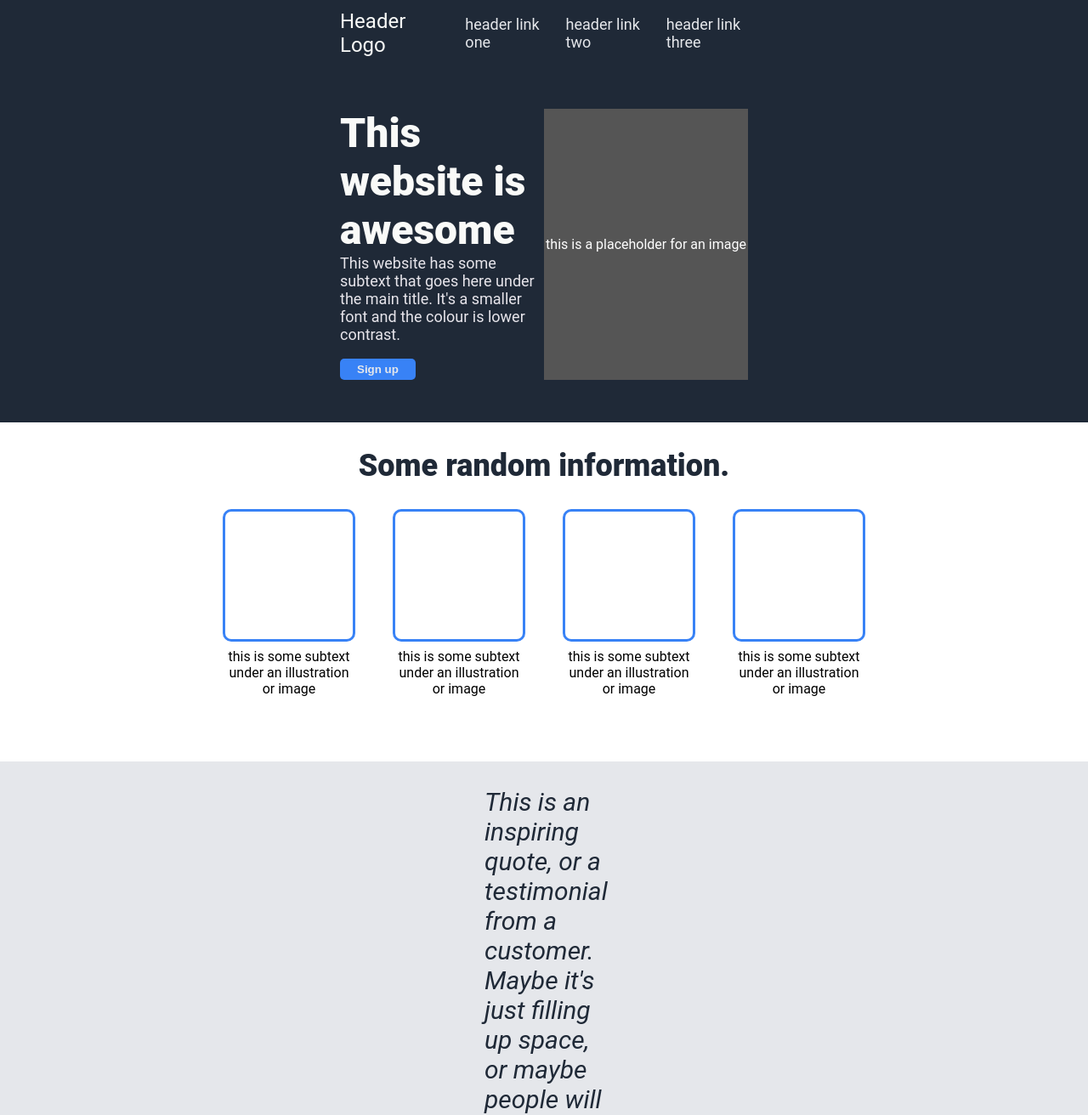
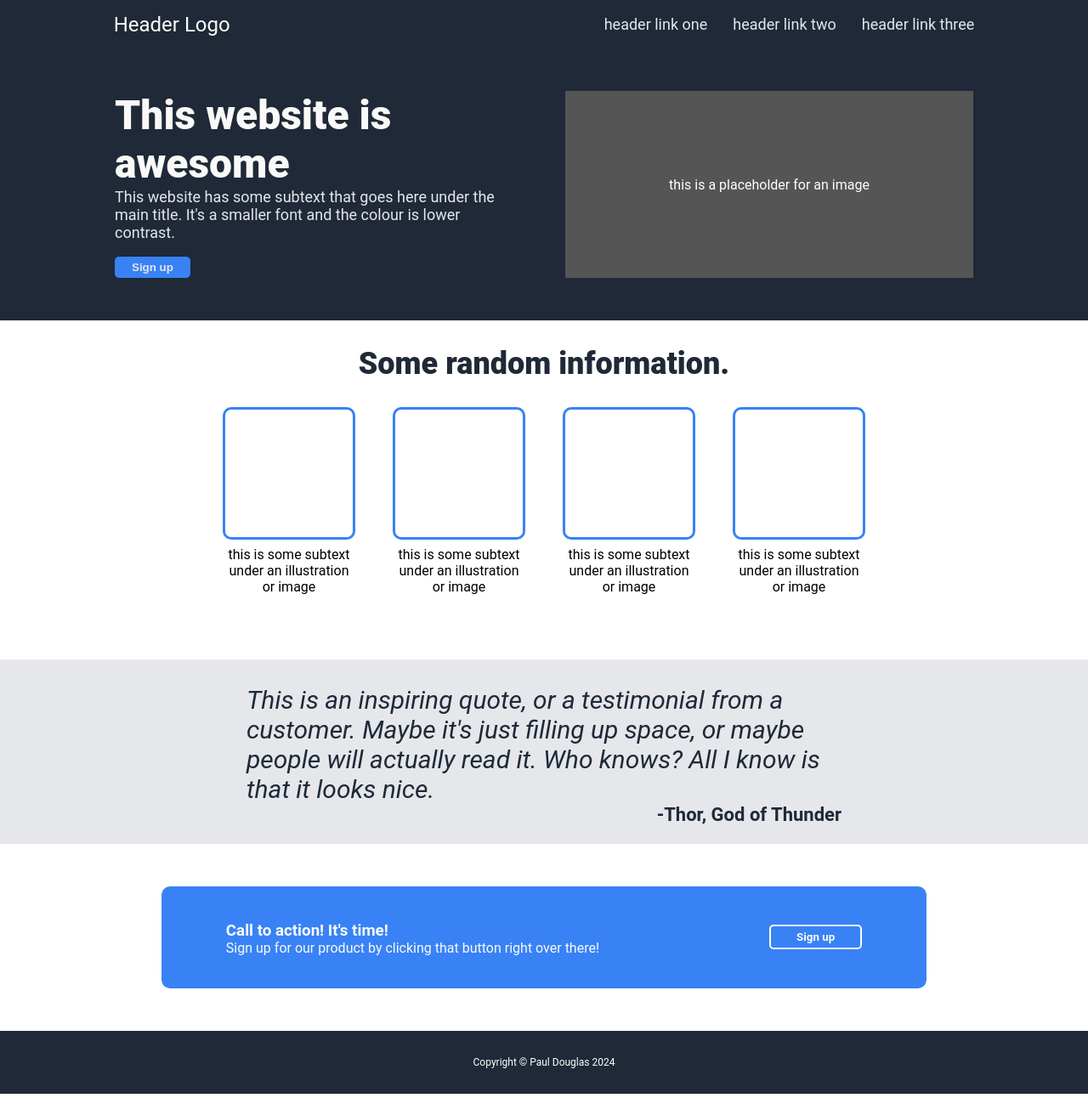
Before and after one commit to padouglas/landing-page, a plain HTML site: page index.html in a window 1280 px wide. Shown: the top 1312 px of the page at 85% size. After the commit the page ends 1287 px from the top, so only its background shows below. Drawn offline with Linux system fonts and the light colour scheme.

Commit message:
Completed whole page content & styling

```diff
--- a/index.html
+++ b/index.html
@@ -58,18 +58,26 @@
   </div>
 
   <div class="testimonial">
-    <p class="quote">
+    <div class="quote">
+      <p class="quotetext">
         This is an inspiring quote, or a testimonial from a customer. Maybe it's
         just filling up space, or maybe people will actually read it. Who knows?
         All I know is that it looks nice.
       </p>
       <p class="credit">-Thor, God of Thunder</p>
     </div>
+  </div>
 
   <div class="calltoaction">
+    <div class="actionbox">
+      <div class="actiontext">
         <h3>Call to action! It's time!</h3>
         <p>Sign up for our product by clicking that button right over there!</p>
+      </div>
+      <div class="actionbutton">
         <button>Sign up</button>
+      </div>
+    </div>
   </div>
 
   <div class="footer">Copyright © Paul Douglas 2024</div>
--- a/styles.css
+++ b/styles.css
@@ -8,13 +8,14 @@ body {
 div.top {
     background-color: #1f2937;
     color: white;
-    padding-left: 400px;
+    /* padding-left: 400px; */
 
 }
 
 div.header {
     display: flex;
-    justify-content: space-between;
+    justify-content: center;
+    gap: 400px;
     font-size: 18px;
     align-items: center;
 }
@@ -24,9 +25,9 @@ div.logo {
     color: #f9faf8;
 }
 
-div.navigation {
+/* div.navigation {
     margin-right: 400px;
-}
+} */
 
 .navigation ul {
     list-style-type: none;
@@ -41,13 +42,14 @@ a {
 
 div.hero {
     display: flex;
-    justify-content: space-between;
+    justify-content: center;
+    gap: 50px;
     margin-top: 50px;
     margin-bottom: 50px;
 }
 
 div.description {
-    width: 500px;
+    width: 480px;
 }
 
 div.description h1 {
@@ -80,8 +82,8 @@ button a {
 div.hero div.image {
     display: flex;
     background-color: #555;
-    width: 500px;
-    margin-right: 400px;
+    width: 480px;
+    /* margin-right: 400px; */
     justify-content: center;
     align-items: center;
 }
@@ -125,15 +127,22 @@ div.card p {
 }
 
 div.testimonial {
+    display: flex;
     background-color: #e5e7eb;
-    text-align: left;
+    /* text-align: left; */
+    justify-content: center;
     font-style: italic;
     font-size: 30px;
     color: #1f2937;
-    padding: 0 570px;
+    /* padding: 0 570px; */
 }
 
-div.testimonial p.quote {
+div.quote {
+    width: 700px;
+}
+
+div.testimonial p.quotetext {
+    /* width: 400px; */
     margin-bottom: 0;
 }
 
@@ -145,7 +154,50 @@ p.credit {
     margin-top: 0;
 }
 
+div.calltoaction {
+    display: flex;
+    justify-content: center;
+    padding: 50px 0;
+}
+
+div.actionbox {
+    display: flex;
+    justify-content: center;
+    align-items: center;
+    gap: 200px;
+    width: 900px;
+    height: 120px;
+    border-radius: 10px;
+    background-color: #3882f6;
+    color: #f9faf8;
+}
+
+div.actiontext h3 {
+    margin-bottom: 0;
+}
+
+div.actiontext p {
+    margin-top: 0;
+}
+
+div.actiontext {}
+
+div.actionbutton button {
+    background-color: #3882f6;
+    color: #f9faf8;
+    border: 2px solid #f9faf8;
+    border-radius: 5px;
+    font-family: Roboto, Tahoma, Verdana, sans-serif;
+    font-weight: bold;
+    padding: 5px 30px;
+}
+
 div.footer {
+    display: flex;
+    justify-content: center;
+    align-items: center;
+    padding: 30px 0;
     background-color: #1f2937;
     color: white;
+    font-size: 12px;
 }
```
Lines whose indentation alone changed are shown as unchanged.
